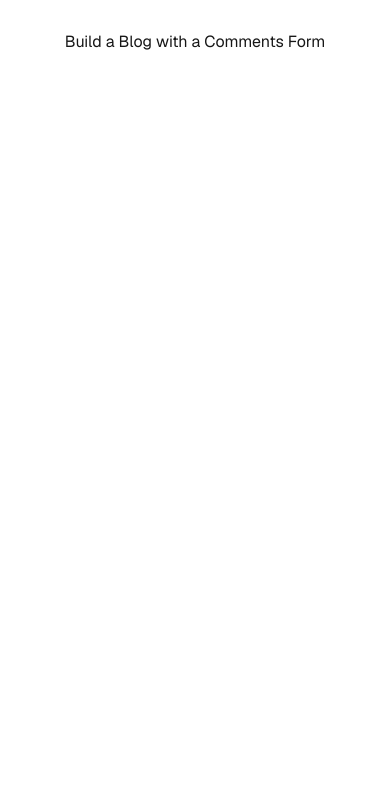
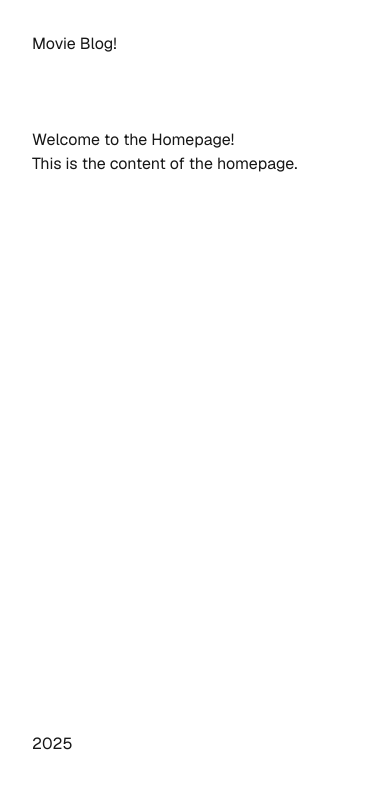
Before and after one commit to Amishka-Sayyid/BlogWebsite-Wk8, a Next.js app: page / in a window 390 px wide. Shown: the top 788 px of the page. Built offline with nearby package versions, Linux system fonts and the light colour scheme.

Commit message:
initial setup with header,footer , main and css with media query using tailwind

```diff
--- a/src/app/layout.js
+++ b/src/app/layout.js
@@ -1,6 +1,7 @@
 import { Geist, Geist_Mono } from "next/font/google";
 import "./globals.css";
-
+import Header from "@/components/Header";
+import Footer from "@/components/Footer";
 const geistSans = Geist({
   variable: "--font-geist-sans",
   subsets: ["latin"],
@@ -12,7 +13,7 @@ const geistMono = Geist_Mono({
 });
 
 export const metadata = {
-  title: "Create Next App",
+  title: "Create a movie Blog Next App",
   description: "Generated by create next app",
 };
 
@@ -20,9 +21,11 @@ export default function RootLayout({ children }) {
   return (
     <html lang="en">
       <body
-        className={`${geistSans.variable} ${geistMono.variable} antialiased`}
+        className={`${geistSans.variable} ${geistMono.variable} antialiased grid grid-rows-[2rem_1fr_2rem] items-start justify-items-start min-h-screen p-8 pb-20 gap-16 sm:p-20 font-[family-name:var(--font-geist-sans)]`}
       >
-        {children}
+        <Header />
+        <main>{children}</main>
+        <Footer />
       </body>
     </html>
   );
--- a/src/app/page.js
+++ b/src/app/page.js
@@ -1,9 +1,10 @@
 // import Image from "next/image";
 
-export default function Home() {
+export default function HomePage() {
   return (
-    <div className="grid grid-rows-[20px_1fr_20px] items-center justify-items-center min-h-screen p-8 pb-20 gap-16 sm:p-20 font-[family-name:var(--font-geist-sans)]">
-      <h1>Build a Blog with a Comments Form</h1>
+    <div>
+      <h1>Welcome to the Homepage!</h1>
+      <p>This is the content of the homepage.</p>
     </div>
   );
 }
--- /dev/null
+++ b/src/components/Footer.jsx
@@ -0,0 +1,7 @@
+export default function Footer() {
+  return (
+    <div>
+      <h1>2025</h1>
+    </div>
+  );
+}
--- /dev/null
+++ b/src/components/Header.jsx
@@ -0,0 +1,7 @@
+export default function Header() {
+  return (
+    <div>
+      <h1>Movie Blog!</h1>
+    </div>
+  );
+}
```
